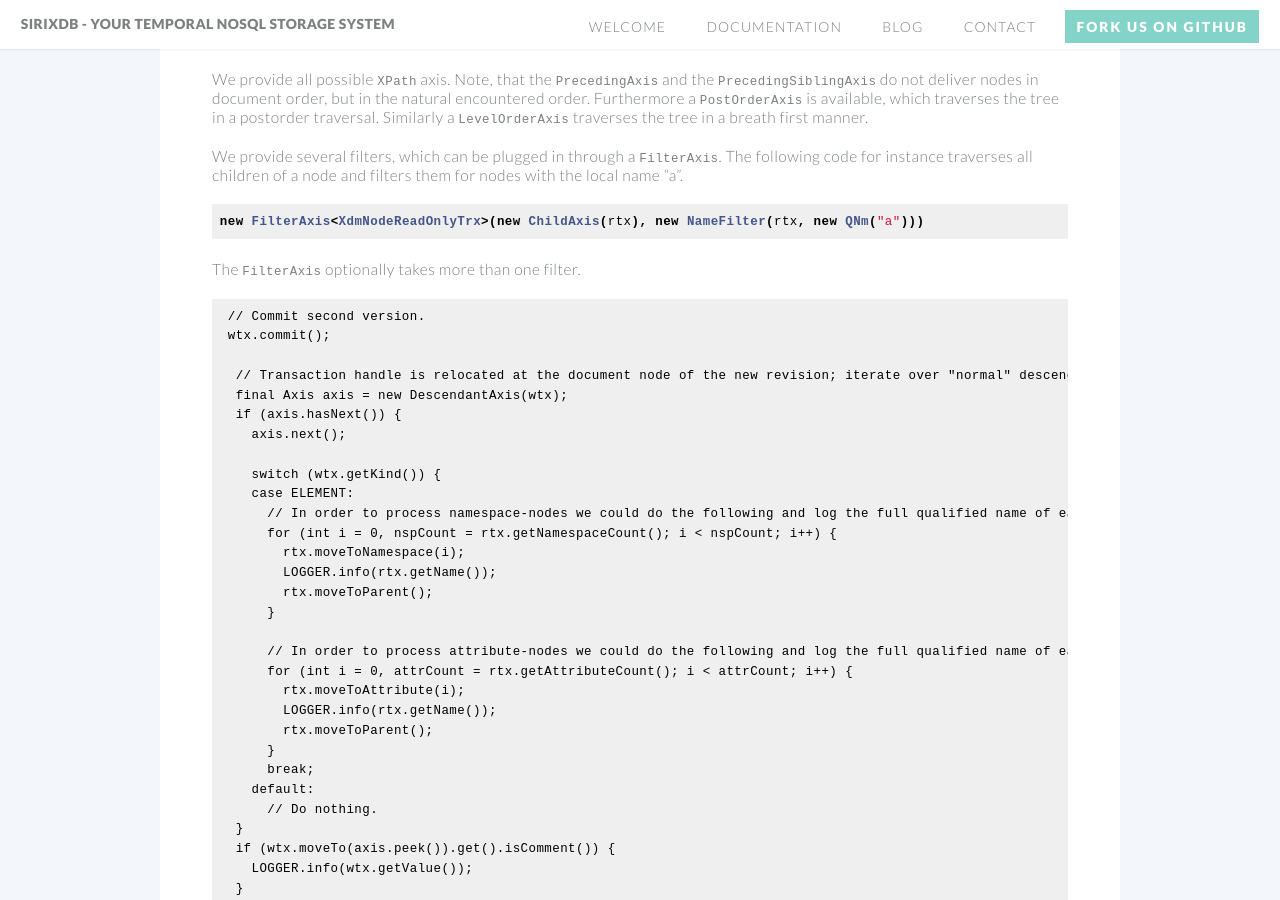
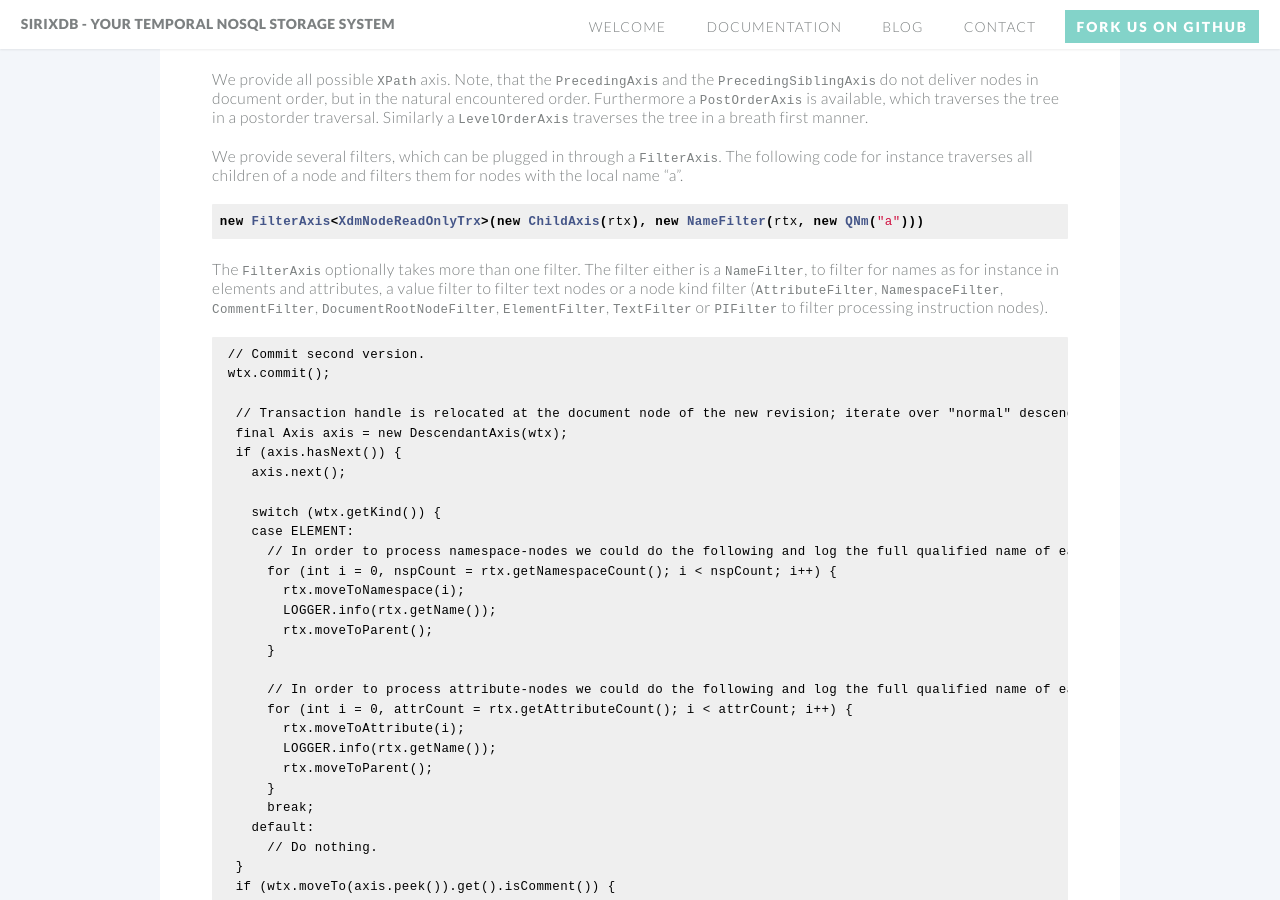
Before and after one commit to sirixdb/sirixdb.github.io, a Jekyll site: the page built from low-level-api.md, in a window 1280 px wide and 900 px high, scrolled down 2892 px. Built offline with Jekyll 4.4.1, drawn with Linux system fonts in a browser that asks for light colours; our own code applies the rules of GitHub Pages for plain Markdown files.

Commit message:
Update low-level-api.md

````diff
--- a/low-level-api.md
+++ b/low-level-api.md
@@ -138,7 +138,7 @@ We provide several filters, which can be plugged in through a `FilterAxis`. The
 new FilterAxis<XdmNodeReadOnlyTrx>(new ChildAxis(rtx), new NameFilter(rtx, new QNm("a")))
 ```
 
-The `FilterAxis` optionally takes more than one filter.
+The `FilterAxis` optionally takes more than one filter. The filter either is a `NameFilter`, to filter for names as for instance in elements and attributes, a value filter to filter text nodes or a node kind filter (`AttributeFilter`, `NamespaceFilter`, `CommentFilter`, `DocumentRootNodeFilter`, `ElementFilter`, `TextFilter` or `PIFilter` to filter processing instruction nodes).
 
      // Commit second version.
      wtx.commit();
````
